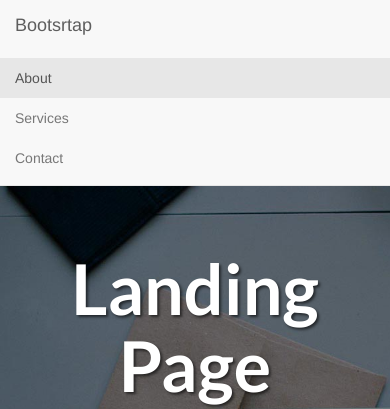
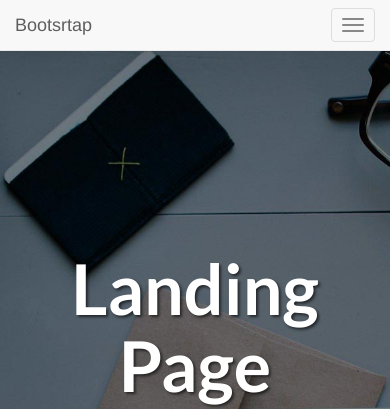
Before and after one commit to veerajjadhav/Landing-page, a plain HTML site: page index.html in a window 390 px wide. Shown: the top 409 px of the page. Drawn offline with nearby package versions, Linux system fonts and the light colour scheme.

Commit message:
index file modified.

```diff
--- a/index.html
+++ b/index.html
@@ -23,14 +23,21 @@
     <body>
         <nav class="navbar navbar-default navbar-fixed-top">
             <div class="container text-capitalize">
-                <div class="navbar-header ">
+                <div class="navbar-header">
+                    <button type="button" class="navbar-toggle" data-toggle="collapse" data-target="#myNavbar">
+                        <span class="icon-bar"></span>
+                        <span class="icon-bar"></span>
+                        <span class="icon-bar"></span>
+                    </button>
                     <a class="navbar-brand" href="#">bootsrtap</a>
                 </div>
-                <ul class="nav navbar-nav navbar-right  ">
-                    <li class="active"><a href="#">about</a></li>
-                    <li><a href="#">services</a></li>
-                    <li><a href="#">contact</a></li>
-                </ul>
+                <div class="collapse navbar-collapse" id="myNavbar">
+                    <ul class="nav navbar-nav navbar-right">
+                        <li><a href="#">about </a></li>
+                        <li><a href="#">service</a></li>
+                        <li><a href="#">contact</a></li>
+                    </ul>
+                </div>
             </div>
         </nav>
         <section class="banner text-center text-capitalize">
@@ -120,6 +127,7 @@
                 </div>
             </div>
         </footer>
+
         <!-- jQuery (necessary for Bootstrap's JavaScript plugins) -->
         <script src="https://ajax.googleapis.com/ajax/libs/jquery/1.12.4/jquery.min.js"></script>
         <!-- Include all compiled plugins (below), or include individual files as needed -->
```
